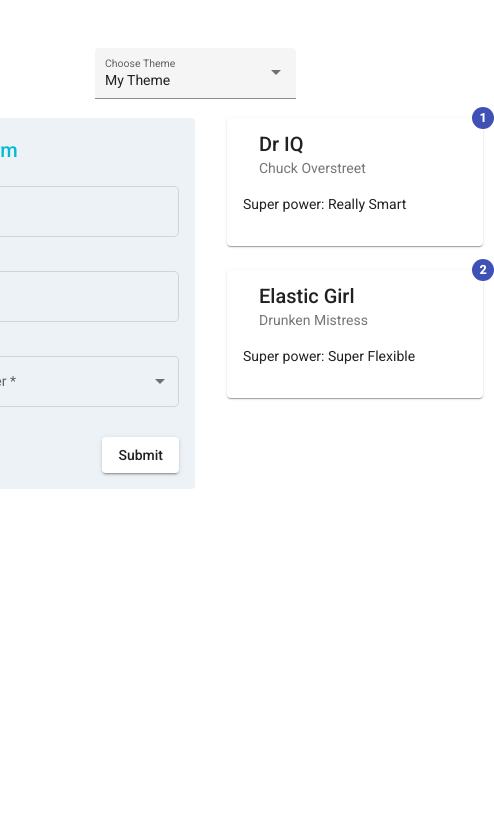
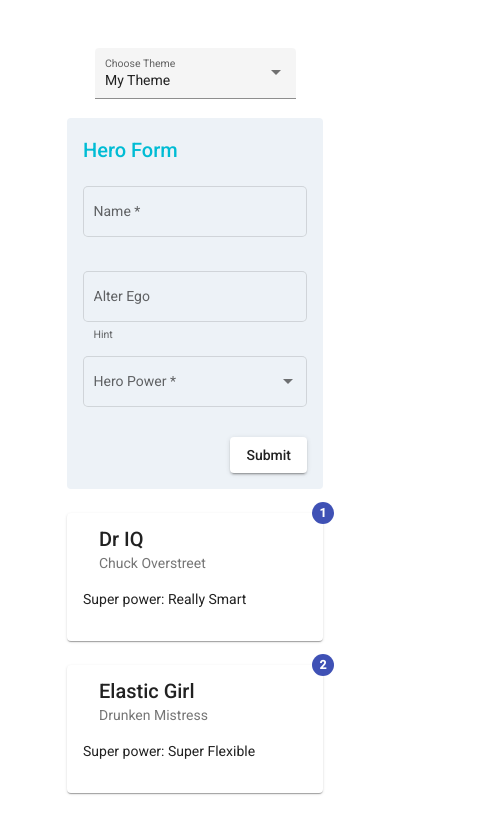
Before and after one commit to pepperwood998/ng-material-tailwind, an Angular app: page / in a window 390 px wide. Shown: the top 834 px of the page, 494 px wide, since content can reach past the window. Built offline with nearby package versions, Linux system fonts and the light colour scheme.

Commit message:
Apply responsive layout

```diff
--- a/src/app/app.component.html
+++ b/src/app/app.component.html
@@ -1,4 +1,4 @@
-<main [class]='theme'>
+<main [class]="theme">
   <div class="flex flex-col items-center justify-center mt-8 p-4">
     <mat-form-field appearance="fill">
       <mat-label>Choose Theme</mat-label>
@@ -7,6 +7,8 @@
         <mat-option value="my-second-theme">My Second Theme</mat-option>
       </mat-select>
     </mat-form-field>
-    <router-outlet></router-outlet>
+    <div class="w-full sm:w-3/4">
+      <router-outlet></router-outlet>
+    </div>
   </div>
 </main>
--- a/src/app/components/home/home.component.html
+++ b/src/app/components/home/home.component.html
@@ -1,8 +1,10 @@
-<div class="flex">
-  <section>
+<div
+  class="flex flex-col items-center justify-center sm:flex-row sm:items-start"
+>
+  <section class="w-64 max-w-xs sm:w-1/2">
     <app-hero-form (newHeroEvent)="addHero($event)"></app-hero-form>
   </section>
-  <section class="ml-8">
+  <section class="w-64 pt-6 max-w-xs sm:w-1/2 sm:pl-8 sm:pt-0">
     <app-hero-list [heroes]="heroes"></app-hero-list>
   </section>
 </div>
--- a/src/app/components/share/hero-form/hero-form.component.html
+++ b/src/app/components/share/hero-form/hero-form.component.html
@@ -1,6 +1,6 @@
 <div class="p-4 rounded bg-gray-200">
   <h2 class='text-primary'>Hero Form</h2>
-  <form #heroForm="ngForm" (ngSubmit)="onSubmit(heroForm)" class="flex flex-col w-64">
+  <form #heroForm="ngForm" (ngSubmit)="onSubmit(heroForm)" class="flex flex-col">
     <section class="mb-2">
       <mat-form-field appearance="outline" class="w-full">
         <mat-label>Name</mat-label>
--- a/src/app/components/share/hero-list/hero-list.component.html
+++ b/src/app/components/share/hero-list/hero-list.component.html
@@ -1,5 +1,5 @@
 <ul>
-  <li *ngFor="let hero of heroes" class="mb-6 w-64">
+  <li *ngFor="let hero of heroes" class="mb-6">
     <mat-card [matBadge]="hero.id">
       <mat-card-header>
         <mat-card-title>{{ hero.name }}</mat-card-title>
```
